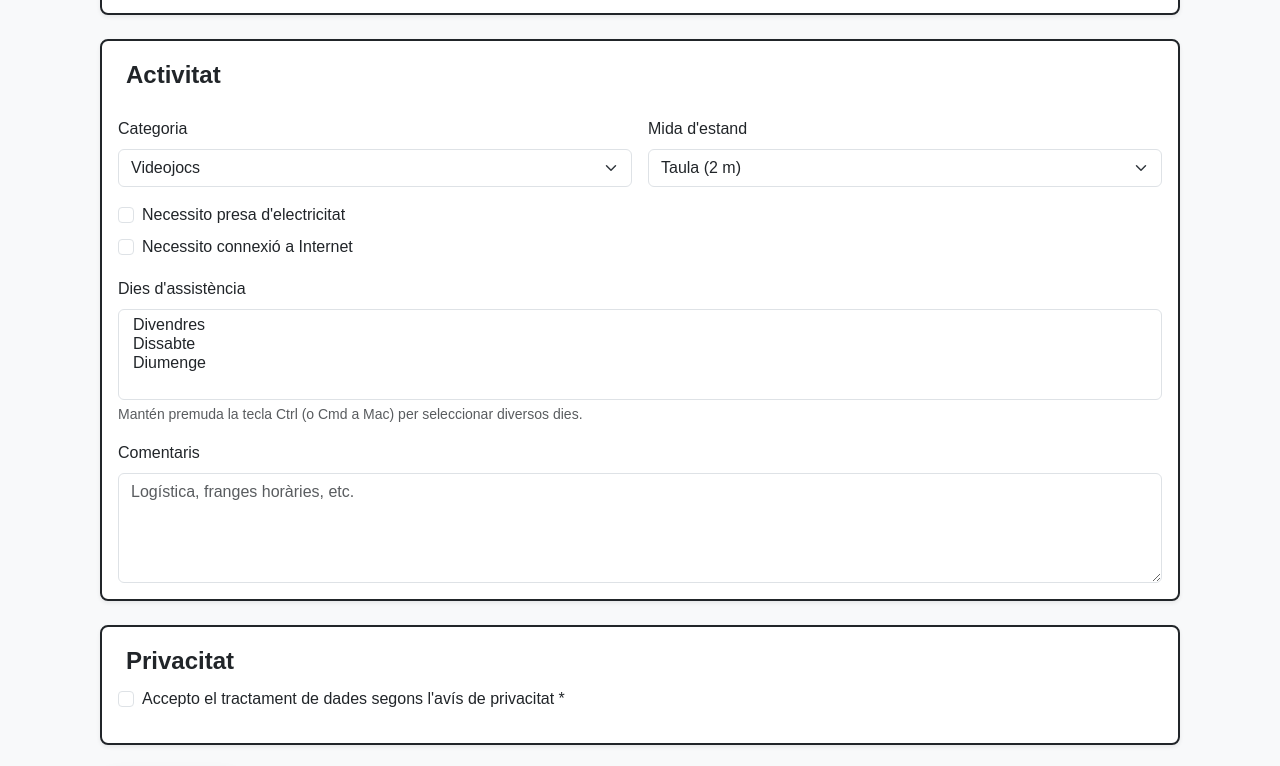
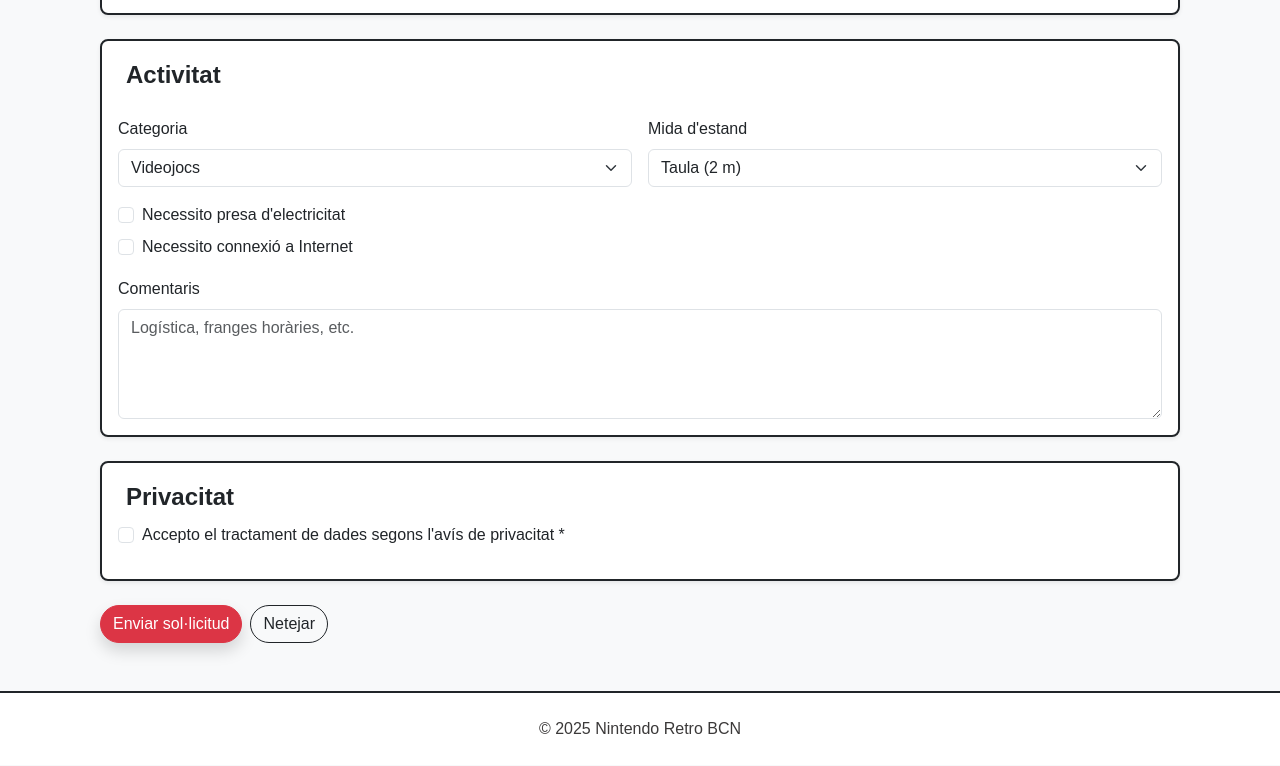
Before and after one commit to marinalupin/Nintendo-Retro, a plain HTML site: page ACTIVITAT 1/expositors.html in a window 1280 px wide. Shown: the part 553-1319 px from the top of the page. Drawn offline with nearby package versions, Linux system fonts and the light colour scheme.

Commit message:
Update expositors.html

```diff
--- a/ACTIVITAT 1/expositors.html
+++ b/ACTIVITAT 1/expositors.html
@@ -115,16 +115,6 @@
           </div>
 
           <div class="col-12">
-            <label for="dies" class="form-label">Dies d'assistència</label>
-            <select id="dies" name="dies" multiple class="form-select">
-              <option>Divendres</option>
-              <option>Dissabte</option>
-              <option>Diumenge</option>
-            </select>
-            <div class="form-text">Mantén premuda la tecla Ctrl (o Cmd a Mac) per seleccionar diversos dies.</div>
-          </div>
-
-          <div class="col-12">
             <label for="notes" class="form-label">Comentaris</label>
             <textarea id="notes" name="notes" rows="4" class="form-control"
                       placeholder="Logística, franges horàries, etc."></textarea>
```
